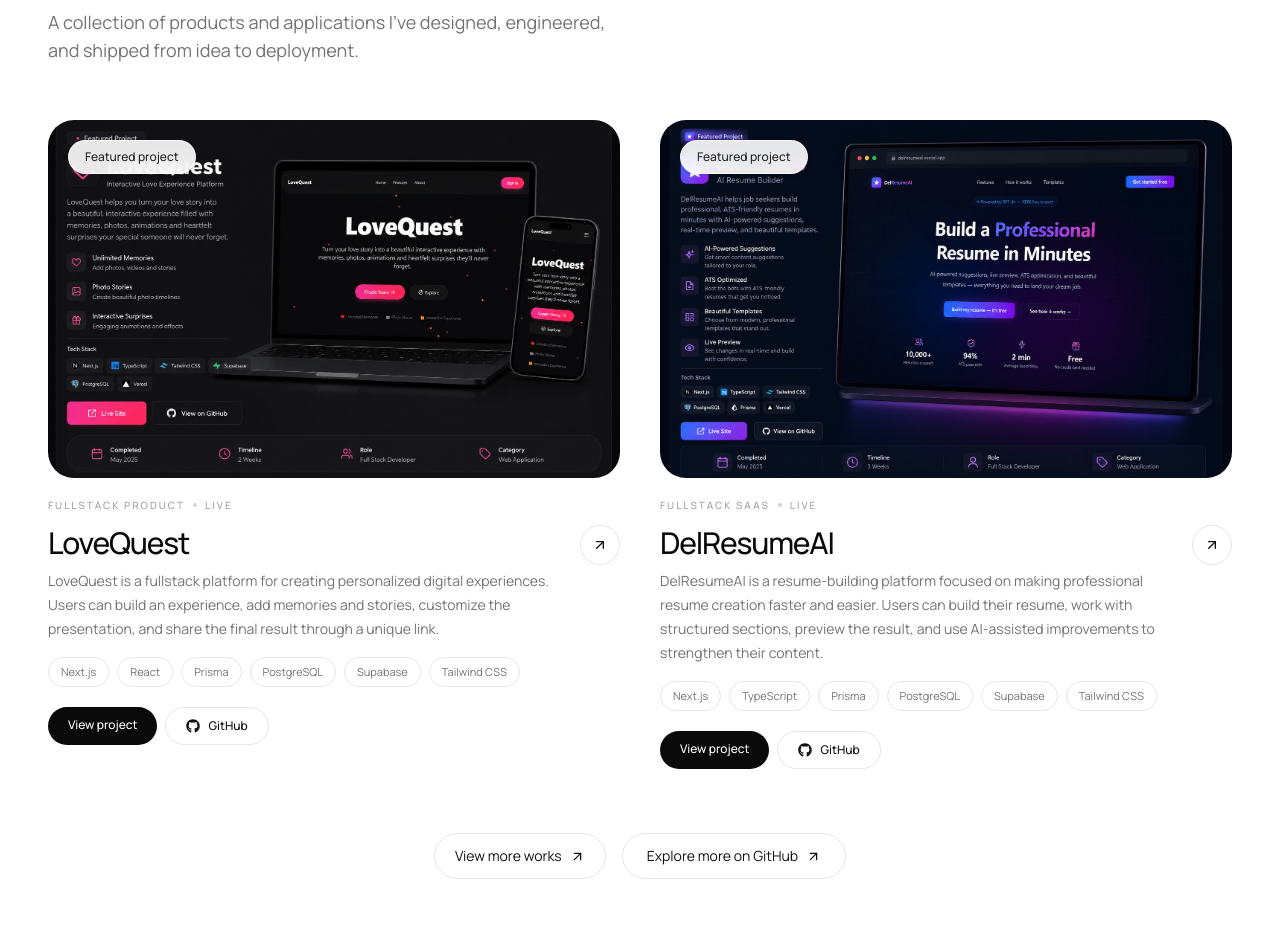
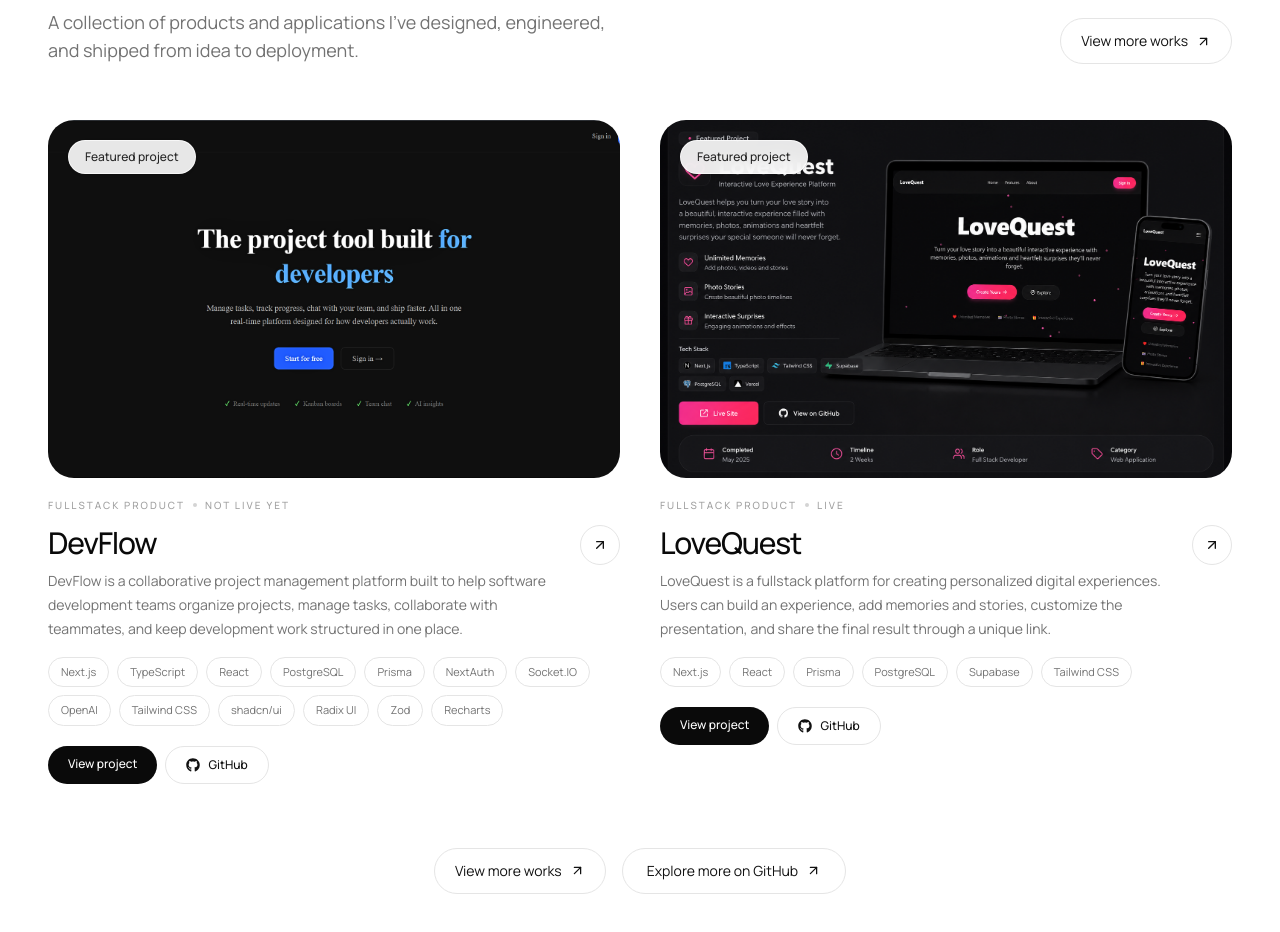
Before and after one commit to delightofili/delightsome-portfolio, a Next.js app: page / in a window 1280 px wide. Shown: the part 1000-1932 px from the top of the page. Built offline with nearby package versions, Linux system fonts and the light colour scheme.

Commit message:
added my devflow project

```diff
--- a/src/data/projects.js
+++ b/src/data/projects.js
@@ -1,4 +1,135 @@
 export const projects = [
+  {
+    slug: "devflow",
+    title: "DevFlow",
+    category: "FULLSTACK PRODUCT",
+    year: "2026",
+
+    shortDescription:
+      "A full-stack project management platform designed specifically for software development teams.",
+
+    description:
+      "DevFlow is a collaborative project management platform built to help software development teams organize projects, manage tasks, collaborate with teammates, and keep development work structured in one place.",
+
+    image: "/projects/devflow.png",
+
+    live: "",
+    github: "https://github.com/delightofili/devflow",
+
+    featured: true,
+
+    stack: [
+      "Next.js",
+      "TypeScript",
+      "React",
+      "PostgreSQL",
+      "Prisma",
+      "NextAuth",
+      "Socket.IO",
+      "OpenAI",
+      "Tailwind CSS",
+      "shadcn/ui",
+      "Radix UI",
+      "Zod",
+      "Recharts",
+    ],
+
+    role: "Fullstack Developer",
+
+    overview: [
+      "DevFlow is a full-stack project management platform built for software development teams to plan projects, organize tasks, collaborate with teammates, and track progress in one centralized workspace.",
+    ],
+
+    challenges: [
+      "Designing a full-stack architecture that keeps the frontend, server logic, database, and authentication layers organized and maintainable.",
+
+      "Managing relational project data with PostgreSQL and Prisma while keeping relationships between workspaces, projects, users, and tasks consistent.",
+
+      "Implementing real-time communication with Socket.IO so collaborative changes can be reflected across connected clients.",
+
+      "Building drag-and-drop task interactions while keeping task state synchronized with the backend.",
+
+      "Implementing authentication and authorization so users can securely access the workspaces and projects they belong to.",
+
+      "Integrating AI functionality into an existing full-stack workflow while keeping the application architecture modular.",
+
+      "Building dashboards and data visualizations that turn project information into useful insights for development teams.",
+    ],
+
+    engineering: [
+      {
+        title: "Authentication & Authorization",
+        description:
+          "Implemented secure authentication and authorization flows so users can access their workspaces, projects, and resources based on their permissions.",
+      },
+
+      {
+        title: "Workspace & Project Architecture",
+        description:
+          "Designed the application around workspaces and projects, allowing teams to organize multiple development projects while keeping users, tasks, and project data properly connected.",
+      },
+
+      {
+        title: "Task Management",
+        description:
+          "Built a structured task management system that allows teams to create, organize, update, and track work throughout different stages of development.",
+      },
+
+      {
+        title: "Drag & Drop Workflow",
+        description:
+          "Implemented interactive drag-and-drop task management to make moving work between different stages faster and more intuitive.",
+      },
+
+      {
+        title: "Real-Time Collaboration",
+        description:
+          "Integrated Socket.IO to support real-time updates and keep collaborative project activity synchronized between connected users.",
+      },
+
+      {
+        title: "Database Architecture",
+        description:
+          "Designed relational data models with PostgreSQL and Prisma to manage users, workspaces, projects, tasks, and their relationships consistently.",
+      },
+
+      {
+        title: "Server-Side Architecture",
+        description:
+          "Structured the application using Next.js server-side capabilities to handle data access, mutations, authentication, and backend operations within the same application.",
+      },
+
+      {
+        title: "AI Integration",
+        description:
+          "Integrated AI capabilities into the development workflow to provide intelligent functionality within the project management experience.",
+      },
+
+      {
+        title: "Project Analytics",
+        description:
+          "Built interactive dashboards and data visualizations that transform project and task data into useful progress and productivity insights.",
+      },
+
+      {
+        title: "Form & Data Validation",
+        description:
+          "Implemented structured validation with Zod to ensure user input is validated consistently before being processed or persisted.",
+      },
+
+      {
+        title: "Reusable Component System",
+        description:
+          "Built reusable interface components and established consistent UI patterns to keep the application maintainable as the number of features and screens increased.",
+      },
+
+      {
+        title: "Responsive Interface",
+        description:
+          "Designed the application to remain usable across different screen sizes while maintaining consistent layouts, interactions, and information hierarchy.",
+      },
+    ],
+  },
   {
     slug: "lovequest",
     title: "LoveQuest",
```
Also changed, not shown: public/projects/devflow.png (added).
